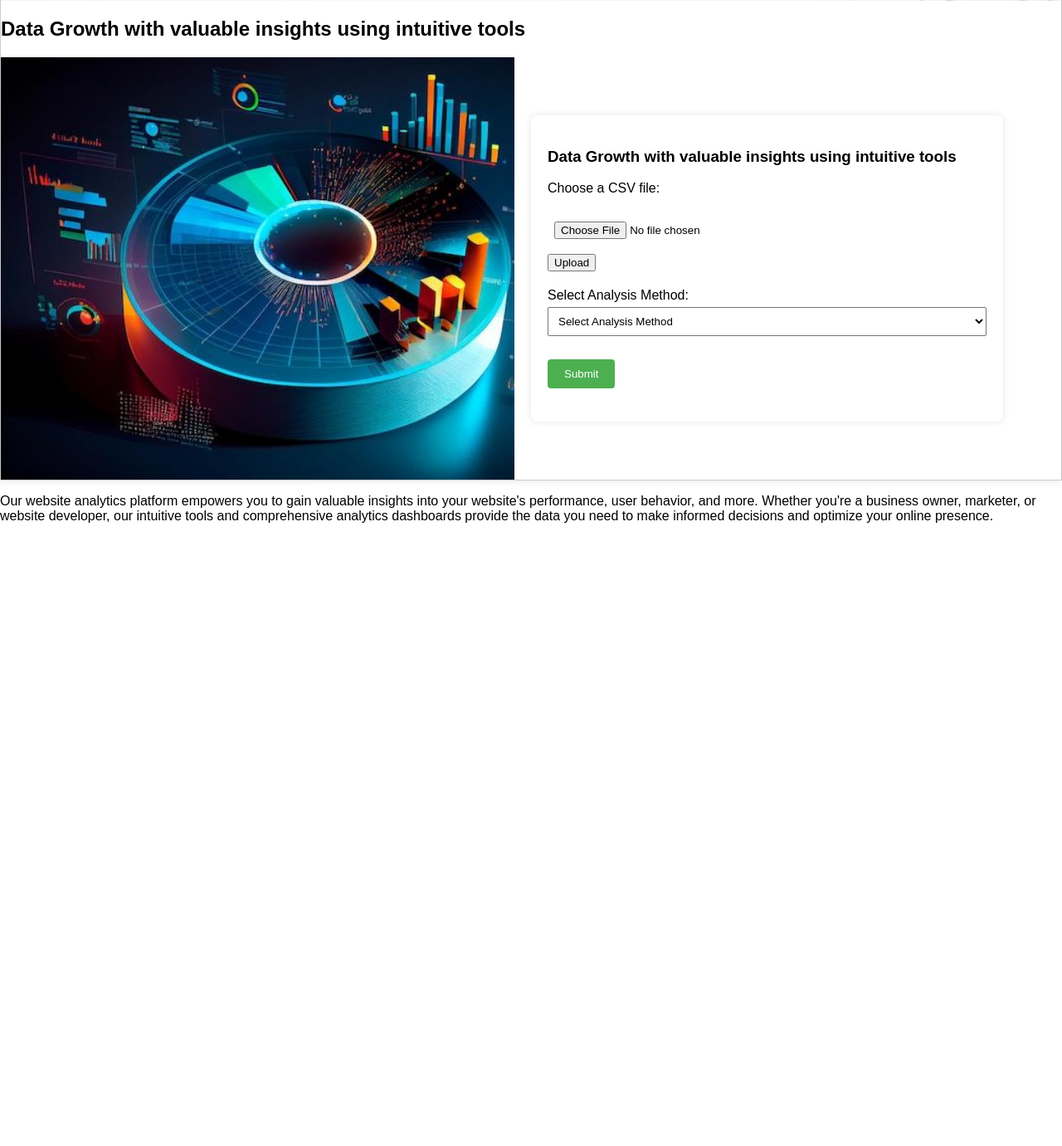
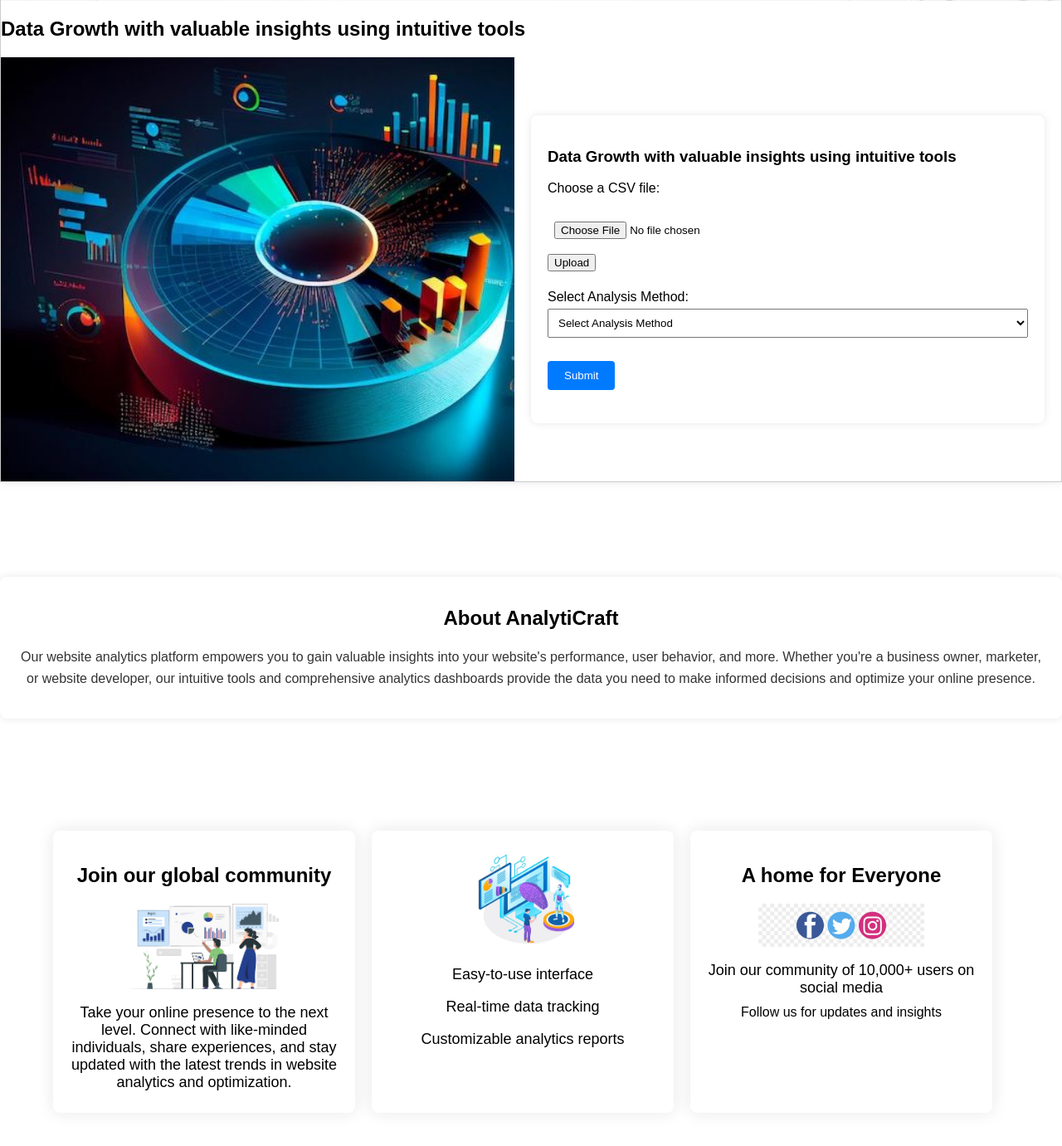
Before and after one commit to Sue609/Analytics, a Flask app: page / in a window 1280 px wide. Shown: the part 688-2069 px from the top of the page at 83% size. Before the commit the page ends 1318 px from the top, so only its background shows below. Run offline with Flask 3, Linux system fonts and the light colour scheme.

Commit message:
adding the about section to the home page

```diff
--- a/app/static/CSS/main.css
+++ b/app/static/CSS/main.css
@@ -71,17 +71,27 @@
 #analysis-right {
     flex: 1;
     padding: 20px;
+
 }
 
 #analysis {
     max-width: 1000px;
-    margin: 50px 50px 50px auto;
+    max-height: 100%;
+    margin: 50px auto;
     background-color: #fff;
     padding: 20px;
     border-radius: 8px;
     box-shadow: 0 0 10px rgba(0, 0, 0, 0.1);
 }
 
+.analysis-options {
+    margin-top: 20px;
+}
+
+.analysis-options h1 {
+    font-size: 24px;
+    margin-bottom: 20px;
+}
 
 form {
     margin-bottom: 20px;
@@ -100,7 +110,7 @@ select {
 }
 
 button[type="submit"] {
-    background-color: #4CAF50;
+    background-color: #007bff;
     color: white;
     padding: 10px 20px;
     border: none;
@@ -109,10 +119,68 @@ button[type="submit"] {
 }
 
 button[type="submit"]:hover {
-    background-color: #45a049;
+    background-color: #72a6dd;
 }
 
-h1 {
+
+.about-container {
+    display: flex;
+    justify-content: center;
+    align-items: center;
+    height: 50vh; /* Adjust the height as needed */
+}
+
+.about-content {
+    max-width: 1300px;
+    text-align: center;
+    padding: 20px;
+    border-radius: 8px;
+    box-shadow: 0 0 10px rgba(0, 0, 0, 0.1);
+}
+
+.about-content h1 {
     font-size: 24px;
     margin-bottom: 20px;
 }
+
+.about-content p {
+    font-size: 16px;
+    line-height: 1.6;
+    color: #333;
+}
+
+.testimonies-container {
+    background-color: white;
+    padding: 20px 0;
+    text-align: center;
+}
+
+.testimonies {
+    display: flex;
+    justify-content: space-between;
+    max-width: 90%;
+    margin: 0 auto;
+}
+
+.testimony {
+    flex-basis: calc(50% - 20px);
+    background-color: white;
+    padding: 20px;
+    border-radius: 8px;
+    box-shadow: 0 0 20px rgba(27, 27, 27, 0.1);
+    height: 300px;
+    width: 250px;
+    margin-bottom: 20px;
+    margin-right: 20px;
+    margin-bottom: 20px;
+
+}
+
+.testimony p {
+    margin-bottom: 10px;
+    font-size: 14px;
+}
+
+.testimony p:last-child {
+    margin-bottom: 0;
+}
--- a/app/templates/main.html
+++ b/app/templates/main.html
@@ -15,8 +15,8 @@
                     <button class="dropbtn" onclick="toggleDropdown('productsDropdown')">Products</button>
                     <div class="dropdown-content" id="productsDropdown">
                         <a href="{{ url_for('clean_data_app.handle_clean_data') }}">Data Cleaning</a>
-                        <a href="#">Product 2</a>
-                        <a href="#">Product 3</a>
+                        <a href="#">Descriptive Analysis</a>
+                        <a href="#">Text Analysis</a>
                     </div class="button-group">
                         <button class="dropbtn">Analytic</button>
                         <button class="dropbtn">More</button>
@@ -116,7 +116,6 @@
                                 </div>
                             </div>
 
-                            <!-- Repeat the above structure for other analysis methods -->
 
                             <button type="submit">Submit</button>
 
@@ -182,10 +181,35 @@
                 </div>
             </div>
         </div>
+        <div class="about-container">
+            <div class="about-content">
+                <h1>About AnalytiCraft</h1>
+                <p>Our website analytics platform empowers you to gain valuable insights into your website's performance, user behavior, and more. Whether you're a business owner, marketer, or website developer, our intuitive tools and comprehensive analytics dashboards provide the data you need to make informed decisions and optimize your online presence.</p>
+            </div>
+        </div>
+
+        <!-- User Testimonies Section -->
+        <div class="testimonies-container">
+            <div class="testimonies">
+                <div class="testimony">
+                    <h2>Join our global community </h2>
+                    <img src="static/CSS/image2.jpg" alt="Description of your image" style="width: 180px;">
+                    <p style="font-size: 18px;">Take your online presence to the next level.
+                        Connect with like-minded individuals, share experiences, and stay updated with the latest trends in website analytics and optimization.</p>
+                </div>
+                <div class="testimony">
+                    <img src="static/CSS/image1.jpg" alt="Description of your image" style="width: 180px;">
+                    <p style="font-size: 18px;">Easy-to-use interface</p>
+                    <p style="font-size: 18px;">Real-time data tracking</p>
+                    <p style="font-size: 18px;">Customizable analytics reports</p>
+                </div>
+                <div class="testimony">
+                    <h2>A home for Everyone</h2>
+                    <img src="static/CSS/image3.jpg" alt="Description of your image" style="width: 200px;">
+                    <p style="font-size: 18px;">Join our community of 10,000+ users on social media</p>
+                    <pstyle="font-size: 18px;">Follow us for updates and insights</p>
+                </div>
+            </div>
+        </div>
     </body>
 </html>
-
-<p>Our website analytics platform empowers you to gain valuable insights into your website's performance, user behavior, and more.
-    Whether you're a business owner, marketer, or website developer, our intuitive tools and comprehensive analytics
-    dashboards provide the data you need to make informed decisions and optimize your online presence.
-</p>
```
Also changed, not shown: app/static/CSS/image1.jpg (added), app/static/CSS/image2.jpg (added), app/static/CSS/image3.jpg (added).
